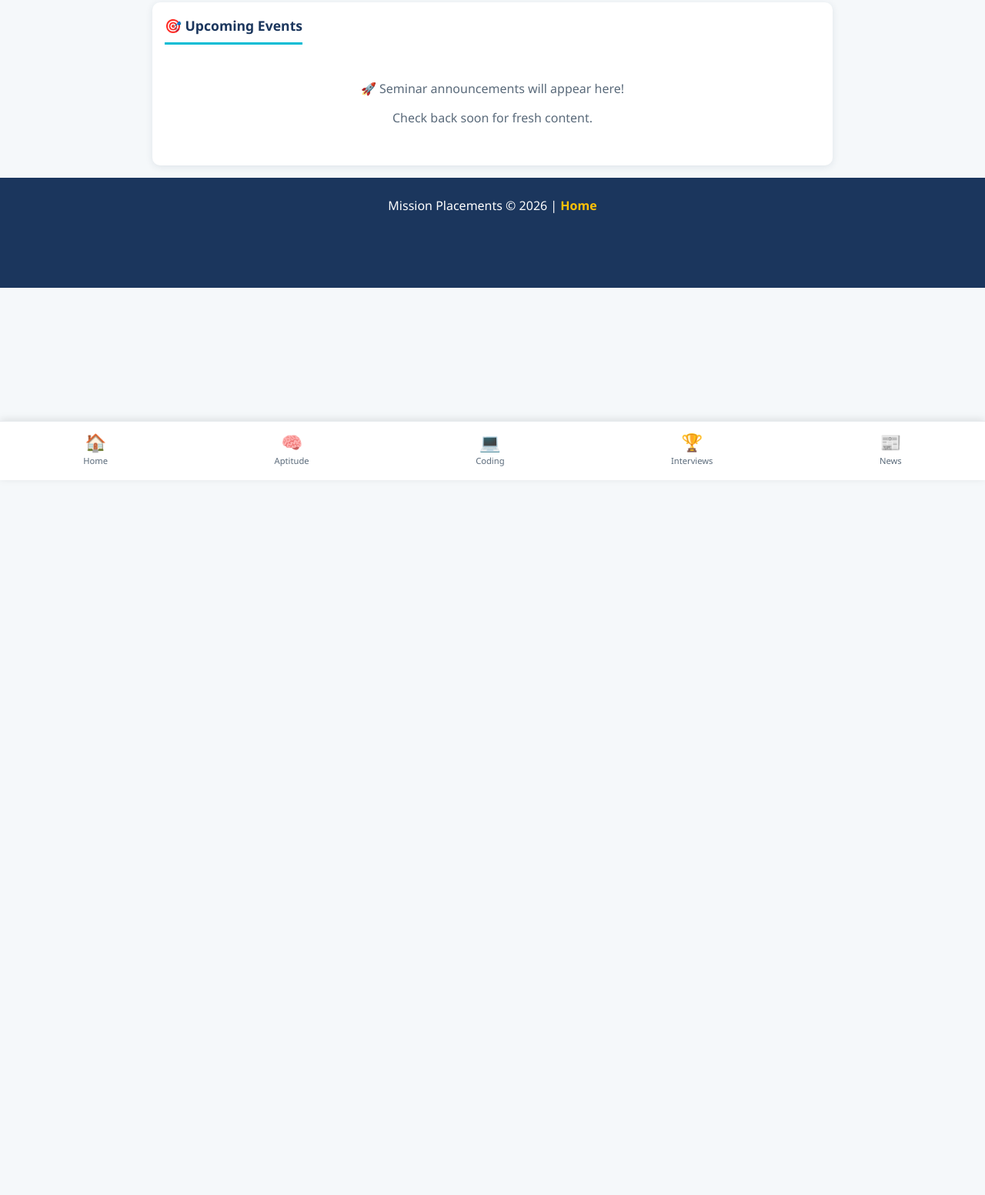
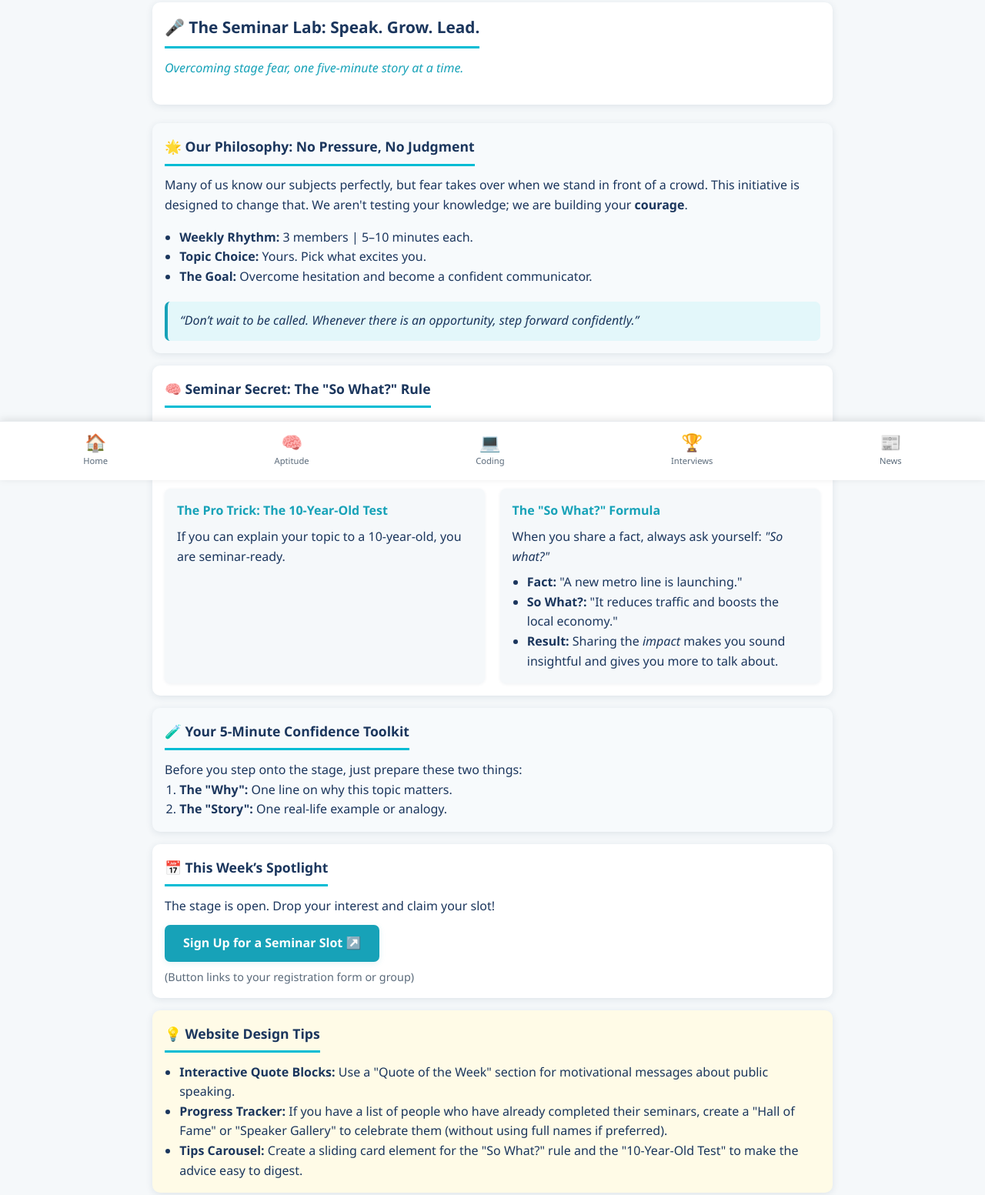
Before and after one commit to vellanki-santhosh/mission-placements, a plain HTML site: page posts/seminars/index.html in a window 1280 px wide. Shown: the part 176-1729 px from the top of the page at 77% size. Before the commit the page ends 800 px from the top, so only its background shows below. Drawn offline with Linux system fonts and the light colour scheme.

Commit message:
Add Seminar Lab: confidence-first, community layout, toolkit, and design tips

```diff
--- a/posts/seminars/index.html
+++ b/posts/seminars/index.html
@@ -43,9 +43,73 @@
     <nav class="breadcrumb" aria-label="Breadcrumb"><a href="../../index.html">🏠 Home</a><span>›</span><span class="current">Seminars</span></nav>
     <header><h1>📅 Seminars</h1><p>Webinars, workshops & placement events</p></header>
     <main>
+        <!-- Seminar Lab Main Section -->
+        <section class="section" style="margin-bottom: 1.5rem;">
+            <h2 style="font-size:1.3rem; color:#1B365D;">🎤 The Seminar Lab: Speak. Grow. Lead.</h2>
+            <p style="font-style:italic; color:#17A2B8; margin-bottom:1.2rem;">Overcoming stage fear, one five-minute story at a time.</p>
+        </section>
+
+        <!-- Philosophy Section -->
+        <section class="section" style="background: #f7fafc;">
+            <h2>🌟 Our Philosophy: No Pressure, No Judgment</h2>
+            <p>Many of us know our subjects perfectly, but fear takes over when we stand in front of a crowd. This initiative is designed to change that. We aren't testing your knowledge; we are building your <strong>courage</strong>.</p>
+            <ul style="margin:1rem 0 0 1.2rem;">
+                <li><strong>Weekly Rhythm:</strong> 3 members | 5–10 minutes each.</li>
+                <li><strong>Topic Choice:</strong> Yours. Pick what excites you.</li>
+                <li><strong>The Goal:</strong> Overcome hesitation and become a confident communicator.</li>
+            </ul>
+            <blockquote style="margin:1.2rem 0 0 0; padding:0.8rem 1rem; background:#e3f7fa; border-left:4px solid #17A2B8; font-style:italic; color:#1B365D; border-radius:7px;">
+                “Don’t wait to be called. Whenever there is an opportunity, step forward confidently.”
+            </blockquote>
+        </section>
+
+        <!-- Seminar Secret Section -->
         <section class="section">
-            <h2>🎯 Upcoming Events</h2>
-            <div class="coming-soon"><p>🚀 Seminar announcements will appear here!</p><p style="margin-top: 0.8rem;">Check back soon for fresh content.</p></div>
+            <h2>🧠 Seminar Secret: The "So What?" Rule</h2>
+            <p><strong>Why do some people speak better with less knowledge?</strong><br>It’s not about how much you know; it’s about how you structure your thoughts. People forget definitions and heavy theory, but they remember <strong>one clear idea.</strong></p>
+            <div style="display:flex; flex-wrap:wrap; gap:1.2rem; margin-top:1rem;">
+                <div style="flex:1 1 220px; min-width:220px; background:#f5f8fa; border-radius:8px; padding:1rem; box-shadow:0 1px 4px rgba(27,54,93,0.07);">
+                    <h4 style="color:#17A2B8; margin-bottom:0.5rem;">The Pro Trick: The 10-Year-Old Test</h4>
+                    <p style="margin:0;">If you can explain your topic to a 10-year-old, you are seminar-ready.</p>
+                </div>
+                <div style="flex:1 1 220px; min-width:220px; background:#f5f8fa; border-radius:8px; padding:1rem; box-shadow:0 1px 4px rgba(27,54,93,0.07);">
+                    <h4 style="color:#17A2B8; margin-bottom:0.5rem;">The "So What?" Formula</h4>
+                    <p style="margin:0;">When you share a fact, always ask yourself: <em>"So what?"</em></p>
+                    <ul style="margin:0.5rem 0 0 1.2rem;">
+                        <li><strong>Fact:</strong> "A new metro line is launching."</li>
+                        <li><strong>So What?:</strong> "It reduces traffic and boosts the local economy."</li>
+                        <li><strong>Result:</strong> Sharing the <em>impact</em> makes you sound insightful and gives you more to talk about.</li>
+                    </ul>
+                </div>
+            </div>
+        </section>
+
+        <!-- Confidence Toolkit Section -->
+        <section class="section" style="background: #f7fafc;">
+            <h2>🧪 Your 5-Minute Confidence Toolkit</h2>
+            <p>Before you step onto the stage, just prepare these two things:</p>
+            <ol style="margin-left:1.2rem;">
+                <li><strong>The "Why":</strong> One line on why this topic matters.</li>
+                <li><strong>The "Story":</strong> One real-life example or analogy.</li>
+            </ol>
+        </section>
+
+        <!-- Spotlight & Signup Section -->
+        <section class="section">
+            <h2>📅 This Week’s Spotlight</h2>
+            <p>The stage is open. Drop your interest and claim your slot!</p>
+            <a href="#" style="display:inline-block; background:#17A2B8; color:white; font-weight:600; padding:0.7rem 1.5rem; border-radius:7px; text-decoration:none; margin-top:0.7rem; font-size:1rem; box-shadow:0 2px 8px rgba(23,162,184,0.12);">Sign Up for a Seminar Slot ↗️</a>
+            <p style="font-size:0.9rem; color:#5a6a7a; margin-top:0.5rem;">(Button links to your registration form or group)</p>
+        </section>
+
+        <!-- Website Design Tips Section -->
+        <section class="section" style="background: #fffbe7;">
+            <h2>💡 Website Design Tips</h2>
+            <ul style="margin-left:1.2rem;">
+                <li><strong>Interactive Quote Blocks:</strong> Use a "Quote of the Week" section for motivational messages about public speaking.</li>
+                <li><strong>Progress Tracker:</strong> If you have a list of people who have already completed their seminars, create a "Hall of Fame" or "Speaker Gallery" to celebrate them (without using full names if preferred).</li>
+                <li><strong>Tips Carousel:</strong> Create a sliding card element for the "So What?" rule and the "10-Year-Old Test" to make the advice easy to digest.</li>
+            </ul>
         </section>
     </main>
     <footer><p>Mission Placements © 2026 | <a href="../../index.html">Home</a></p></footer>
```
